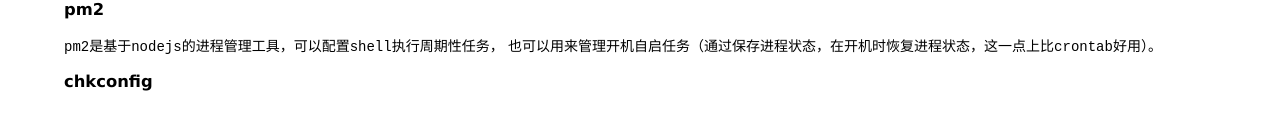
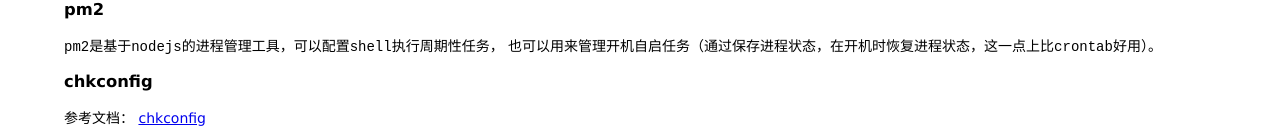
Before and after one commit to yihuaxiang/snippets, a Jekyll site: the page built from snippets/shell/crontab.md, in a window 1280 px wide. Shown: the part 1114-1252 px from the top of the page. Built offline with Jekyll 4.4.1, drawn with Linux system fonts in a browser that asks for light colours; before the commit the page ends 1221 px from its top, so only the background shows below that.

Commit message:
feat: crontab

```diff
--- a/snippets/shell/crontab.md
+++ b/snippets/shell/crontab.md
@@ -62,3 +62,6 @@
 也可以用来管理开机自启任务（通过保存进程状态，在开机时恢复进程状态，这一点上比`crontab`好用）。
 
 ### chkconfig
+
+
+参考文档： [chkconfig](https://www.linuxjournal.com/article/4445)
```
